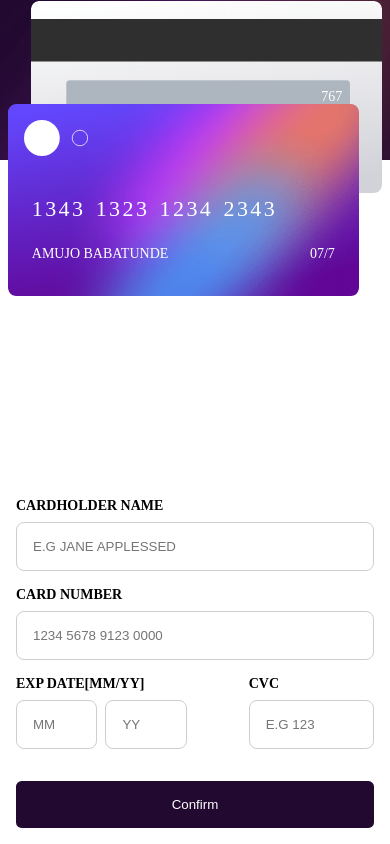
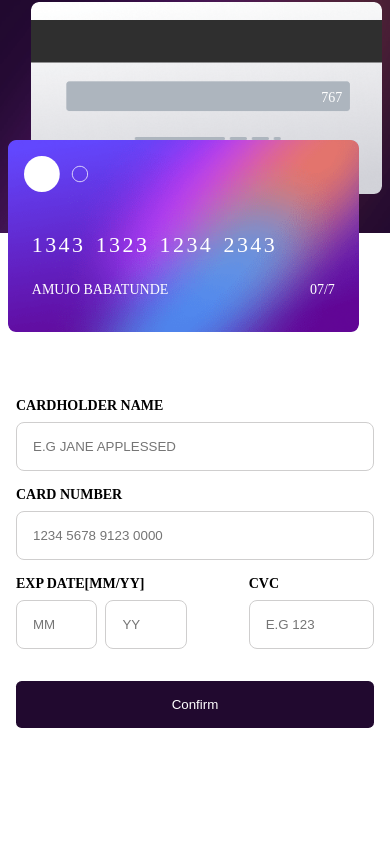
Before and after one commit to M-E-J-O-R/Interactive-Card-Form, a React app: page / in a window 390 px wide. Built offline with nearby package versions, Linux system fonts and the light colour scheme.

Commit message:
updated everything

```diff
--- a/src/styles/style.css
+++ b/src/styles/style.css
@@ -1,3 +1,4 @@
+
 * {
     margin: 0;
     padding: 0;
@@ -9,6 +10,7 @@
     min-height: 100vh;
     display: grid;
     grid-template-columns: 30% 70%;
+
   }
 
   .card-display {
@@ -20,6 +22,8 @@
     flex-direction: column;
     align-items: center;
     justify-content: center;
+
+
     padding: 1rem;
     gap: 1.5rem;
   }
@@ -31,10 +35,10 @@
     position: relative;
     background-repeat: no-repeat;
     background-size: cover;
+    border-radius: 0.5rem;
     transition: all 0.2s linear;
-  border-radius: 0.5rem;
   }
-.card:hover {
+  .card:hover{
     transform: scale(0.95);
   }
   .card p {
@@ -56,7 +60,7 @@
   }
   .front-card #card-number-display {
     font-size: 22px;
-  font-size: bold;
+    font-size:bold;
     letter-spacing: 0.15rem;
     word-spacing: 0.15rem;
     justify-self: flex-end;
@@ -111,12 +115,13 @@
   form {
     padding: 1rem;
     width: 21rem;
-  display: none;
+    display:none;
+
   }
   form p {
     margin-bottom: 0.5rem;
-  font-weight: bold;
-  font-size: 14px;
+    font-weight:bold;
+    font-size:14px;
   }
 
   label {
@@ -130,14 +135,16 @@ input {
     border-radius: 0.25rem;
     outline: none;
     border: 1px solid #cfcece;
-  text-transform: uppercase;
+    text-transform:uppercase;
+
+
   }
   input::-webkit-outer-spin-button,
   input::-webkit-inner-spin-button {
     -webkit-appearance: none;
     margin: 0;
   }
-input[type="number"] {
+  input[type=number] {
     -moz-appearance: textfield;
   }
 
@@ -148,7 +155,7 @@ input[type="number"] {
 
   .expiry #mm {
     width: 35%;
-  margin-right: 0.5rem;
+    margin-right:0.5rem;
   }
   .expiry #yy {
     width: 35%;
@@ -164,9 +171,10 @@ button {
     padding: 0.75rem 3rem;
   }
 
-@media screen and (max-width: 1000px) {
+  @media screen  and (max-width: 1000px) {
     .container {
       grid-template-columns: 100%;
+
     }
 
     .back-card,
@@ -177,32 +185,33 @@ button {
 
   @media screen and (max-width: 500px) {
     .container {
-    display: flex;
-    flex-direction: column;
-    gap: 0.5rem;
+      grid-template-columns: 100%;
 
-    justify-content: space-between;
+      justify-content: center;
     }
-  .card {
-    width: 90vw;
+    .card{
+
+      width:90vw;
     }
     .card-display {
       position: relative;
-    min-height: 10rem;
     }
     .back-card,
   .front-card {
       position: absolute;
+
     }
     .back-card {
-    left: 8vw;
-    top: 0.5px;
+      left:8vw;
+      top: 2px;
+      /*     transform: translate(10%, 0); */
     }
     .front-card {
+  /*     transform: translate(5%, 60%); */
       z-index: 2;
-    left: 2vw;
+      left:2vw;
 
-    top: 65%;
+      top:60%;
     }
      .result #complete {
       transform: scale(1.15);
@@ -215,12 +224,13 @@ button {
     .result button {
       margin-top: 3rem;
     }
-  .form-container {
-    padding-top: 3rem;
+   .form-container{
+     padding-top:3rem;
    }
 
     form {
       width: 100vw;
+
     }
     form input {
       padding: 1rem;
@@ -229,4 +239,5 @@ button {
     button {
       padding: 1rem;
     }
+
   }
```
Lines whose indentation alone changed are shown as unchanged.
